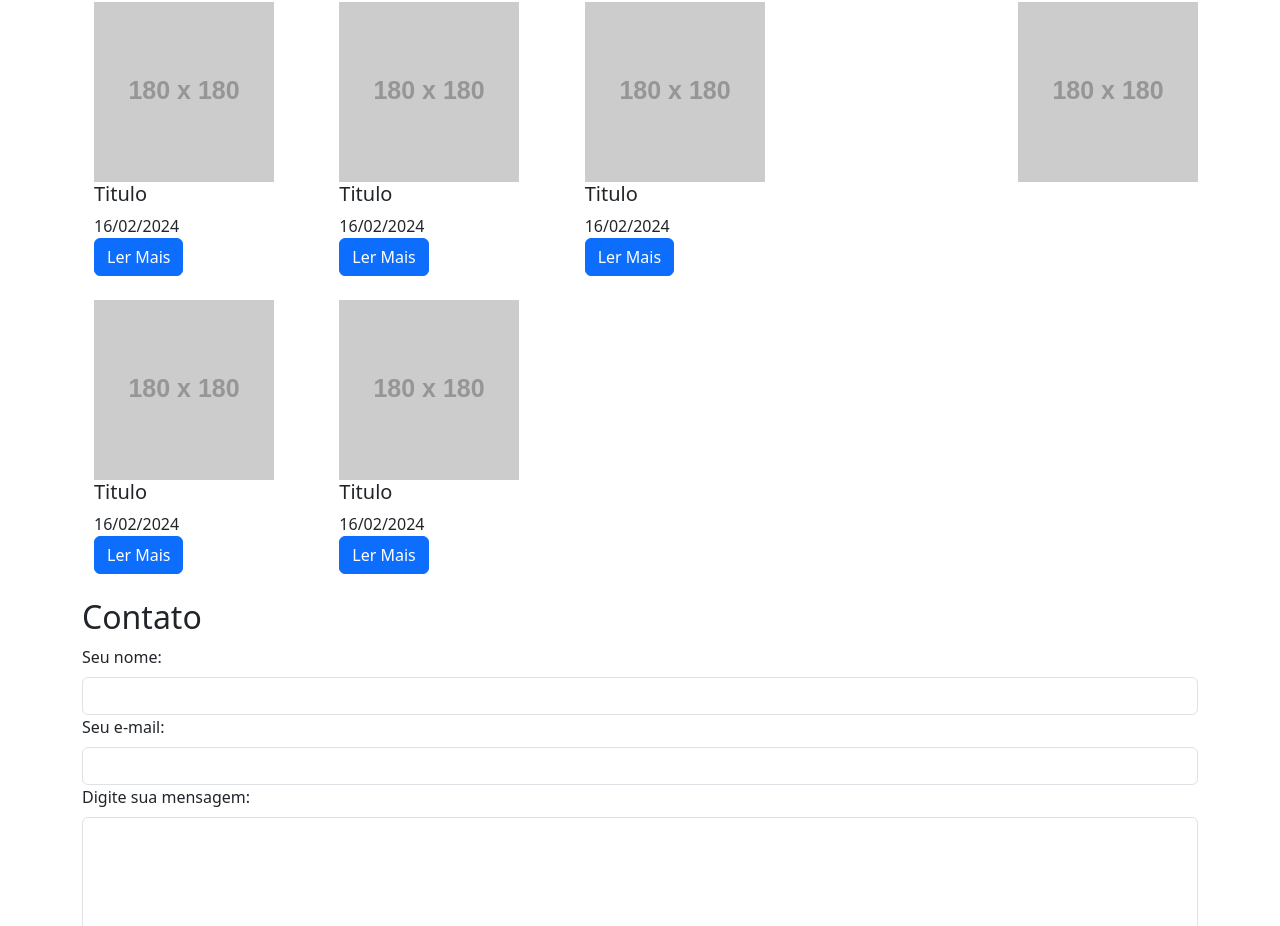
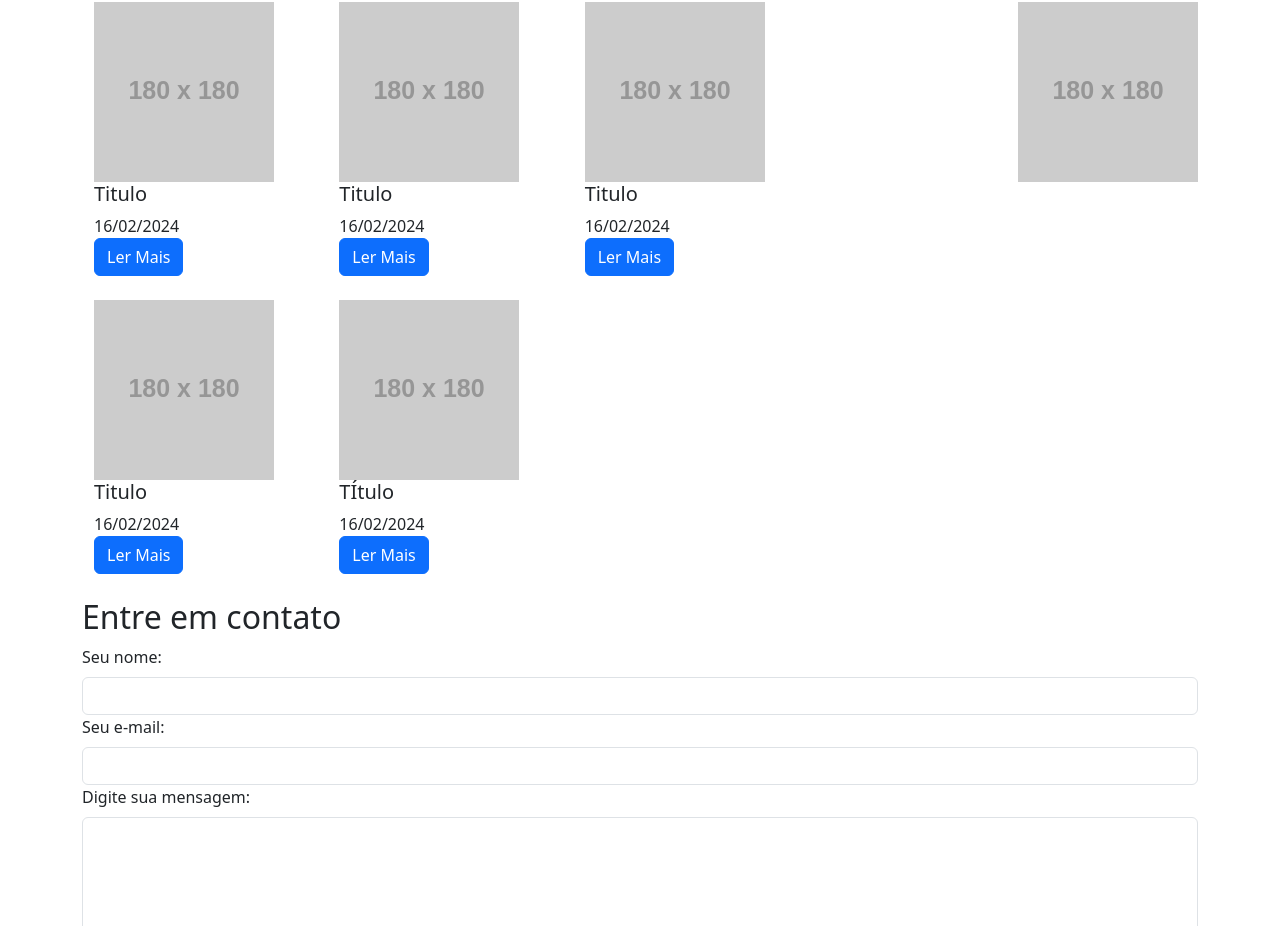
Before and after one commit to nicolashackenhaar/curso_ebac_modulo12_bootstrap, a plain HTML site: page index.html in a window 1280 px wide. Shown: the part 174-1100 px from the top of the page. Drawn offline with nearby package versions, Linux system fonts and the light colour scheme; placeholder pictures from the web are drawn by us.

Commit message:
Correção do portugues

```diff
--- a/index.html
+++ b/index.html
@@ -51,7 +51,7 @@
             </div>
             <div class="col-md-4 post">
               <img src="https://via.placeholder.com/180x180" alt="">
-              <h4 class="h5">Titulo</h4>
+              <h4 class="h5">TÍtulo</h4>
               <time>16/02/2024</time>
               <a class="btn btn-primary btn-sn" href="">Ler Mais</a>
             </div>
@@ -69,7 +69,7 @@
 
     <div class="row">
       <div class="col">
-        <h2>Contato</h2>
+        <h2>Entre em contato</h2>
         <form action="">
           <label class="form-label" for="nome">Seu nome:</label>
           <input class="form-control form-control" type="text" id="nome">
```
